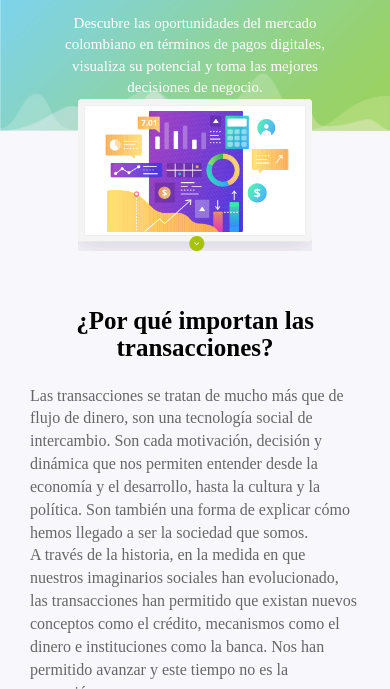
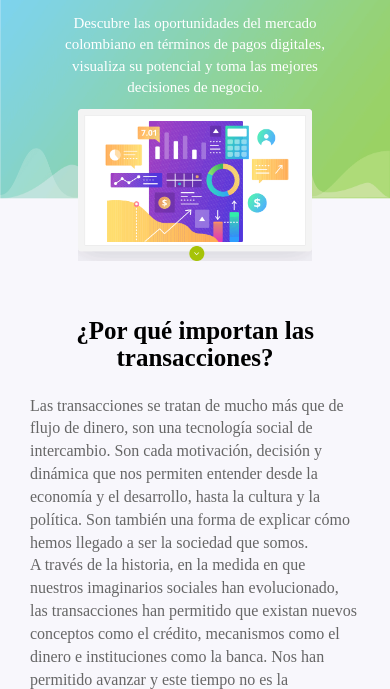
Before and after one commit to fideliodigital/geografia, a plain HTML site: page index.html in a window 390 px wide. Shown: the part 107-796 px from the top of the page. Drawn offline with nearby package versions, Linux system fonts and the light colour scheme; some packages are replaced by stand-ins of ours; a web font is replaced by a local one.

Commit message:
Arreglos alto cuadro

```diff
--- a/js/main.js
+++ b/js/main.js
@@ -88,18 +88,12 @@ function situarInicio()
 	{
 		var slogan = document.getElementById("slogan");
 		var cuadro = document.getElementById("cuadroIndicadores");
-		var topCuadro = slogan.offsetHeight + slogan.offsetTop + parseInt(window.getComputedStyle(slogan).getPropertyValue("margin-top"));
-		console.log(topCuadro);
+		var topCuadro = 10 + slogan.offsetHeight + slogan.offsetTop + parseInt(window.getComputedStyle(slogan).getPropertyValue("margin-top"));
 		cuadro.style.top= topCuadro + "px";
 		var titulo = document.getElementsByClassName("inicio");
-		console.log(titulo);
 		titulo[0].style.top = (cuadro.offsetTop + cuadro.offsetHeight)+"px";
-		console.log("hizo la funcion");
 		var fondo = document.getElementById("header");
 		fondo.style.height= (cuadro.offsetTop + 2*Math.ceil(cuadro.offsetHeight/3)) + "px";
-		console.log("Top ")
-		console.log("Alto dondo" + (cuadro.offsetTop + Math.ceil(cuadro.offsetHeight/2)) )
-
 	}
 }
 
--- a/styles.css
+++ b/styles.css
@@ -682,7 +682,7 @@ quita la transparencia del menu*/
 
     #inicio #header
     {
-      background-size: 100%;
+      background-size: 100% 80%;
     min-height: auto;
     margin: 0
     }
```
